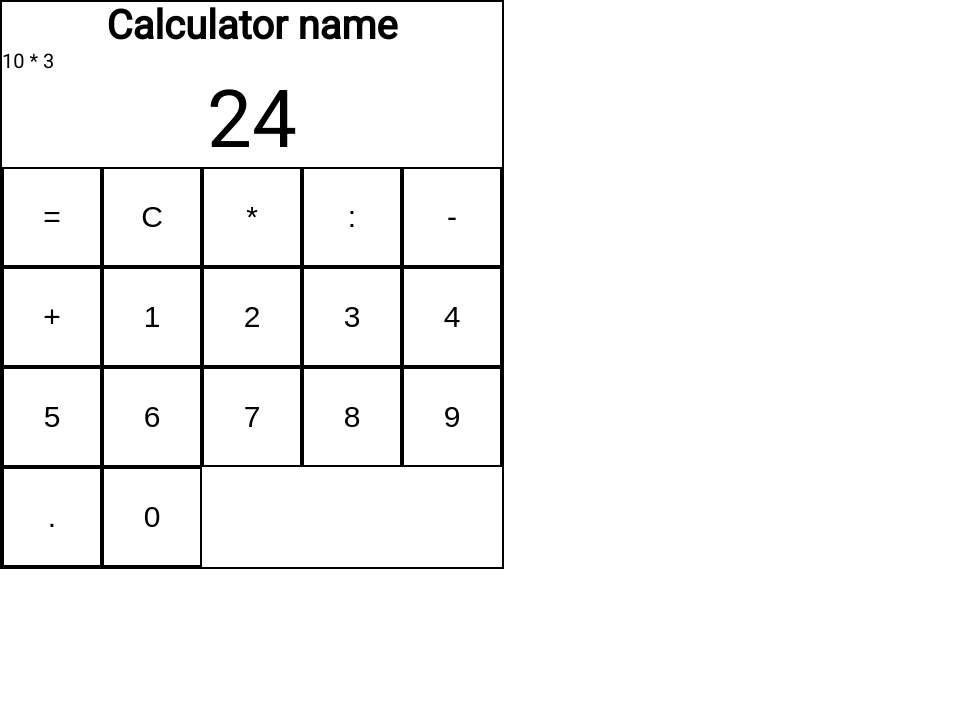
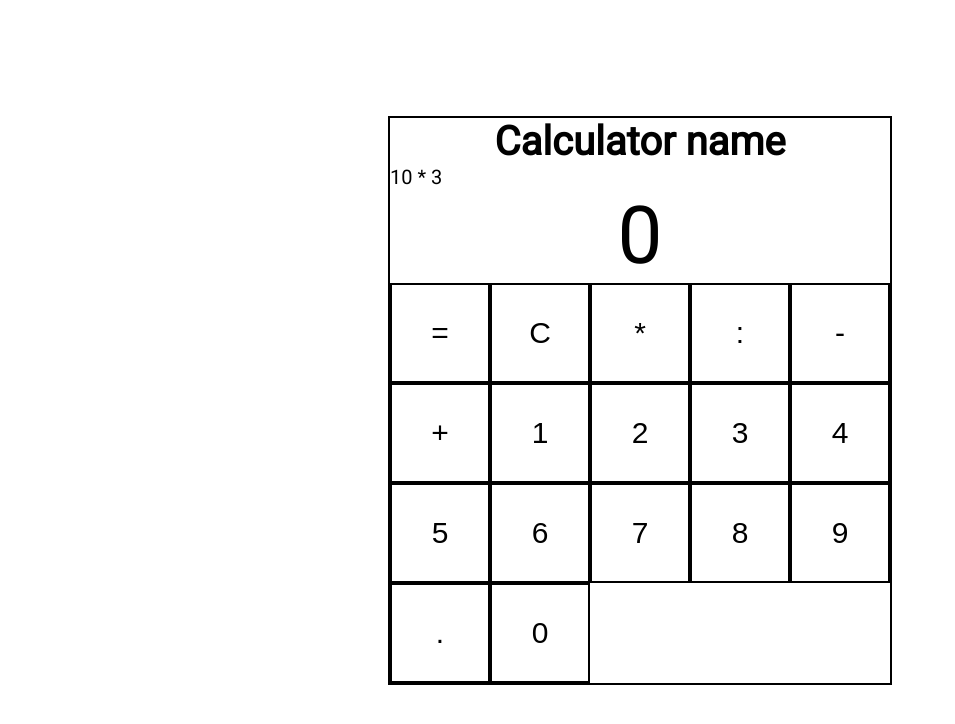
Before and after one commit to deivgin/calculator, a React app: page / in a window 1280 px wide. Shown: the top 724 px of the page, without its empty margins (0-955 px from the left). Built offline with nearby package versions, Linux system fonts and the light colour scheme.

Commit message:
Add .app class

```diff
--- a/src/components/Calculator/Calculator.tsx
+++ b/src/components/Calculator/Calculator.tsx
@@ -1,14 +1,40 @@
 import Screen from "./components/Screen";
 import Pad from "./components/Pad";
+import { useState } from "react";
 
-const characters = ['=', 'C', '*', ':', '-', '+', '1', '2', '3', '4', '5', '6', '7', '8', '9', '.', '0'];
+const characters = [
+  "=",
+  "C",
+  "*",
+  ":",
+  "-",
+  "+",
+  "1",
+  "2",
+  "3",
+  "4",
+  "5",
+  "6",
+  "7",
+  "8",
+  "9",
+  ".",
+  "0",
+];
 
 const Calculator = () => {
-    return <div className="calculator">
-        <h1 className="calculator__name">Calculator name</h1>
-        <Screen />
-        <Pad characters={characters} />
+  const [display, setDisplay] = useState("0");
+
+  const handleClick = (number: string) => {
+    setDisplay(number);
+  };
+  return (
+    <div className="calculator">
+      <h1 className="calculator__name">Calculator name</h1>
+      <Screen display={display} />
+      <Pad characters={characters} handleClick={handleClick} />
     </div>
-}
+  );
+};
 
 export default Calculator;
--- a/src/components/Calculator/components/Button.tsx
+++ b/src/components/Calculator/components/Button.tsx
@@ -1,10 +1,13 @@
 interface ButtonProps {
-    children: string;
-    handleClick?: () => void
+  children: string;
 }
 
-const Button:React.FC<ButtonProps> = ({children, handleClick}) => {
-    return <button className="calculator__button" onClick={handleClick}>{children}</button>
-}
+const Button: React.FC<ButtonProps> = (props) => {
+  return (
+    <button {...props} className="calculator__button">
+      {props.children}
+    </button>
+  );
+};
 
 export default Button;
--- a/src/components/Calculator/components/Pad.tsx
+++ b/src/components/Calculator/components/Pad.tsx
@@ -1,11 +1,17 @@
-import Button from "./Button"
+import Button from "./Button";
 
 interface PadProps {
-    characters: string[]
+  characters: string[];
 }
 
-const Pad: React.FC<PadProps> = ({characters}) => {
-    return <div>{characters.map((char)=><Button>{char}</Button>)}</div>
-}
+const Pad: React.FC<PadProps> = ({ characters }) => {
+  return (
+    <div>
+      {characters.map((char, index) => (
+        <Button key={index}>{char}</Button>
+      ))}
+    </div>
+  );
+};
 
-export default Pad
+export default Pad;
--- a/src/components/Calculator/components/Screen.tsx
+++ b/src/components/Calculator/components/Screen.tsx
@@ -1,8 +1,14 @@
-const Screen = () => {
-    return <div className="calculator__screen">
-        <div className="calculation">10 * 3</div>
-        <div className="number">24</div>
-    </div>
+interface ScreenProps {
+  display: string;
 }
 
-export default Screen
+const Screen: React.FC<ScreenProps> = ({ display }) => {
+  return (
+    <div className="calculator__screen">
+      <div className="calculation">10 * 3</div>
+      <div className="number">{display}</div>
+    </div>
+  );
+};
+
+export default Screen;
--- a/src/styles/index.scss
+++ b/src/styles/index.scss
@@ -1,16 +1,23 @@
 @use './calculator';
 @use './variables';
-@import url('https://fonts.googleapis.com/css2?family=Roboto&display=swap');
+@import url("https://fonts.googleapis.com/css2?family=Roboto&display=swap");
 
-*{
-    margin:0;
+* {
+  margin: 0;
   padding: 0;
 }
 
-  html{
+html {
   font-size: 62.5%;
 }
 body {
-    font-family: 'Roboto', sans-serif;
+  font-family: "Roboto", sans-serif;
   box-sizing: border-box;
 }
+
+.app {
+  display: flex;
+  align-items: center;
+  justify-content: center;
+  height: 100vh;
+}
```
Lines whose indentation alone changed are shown as unchanged.
